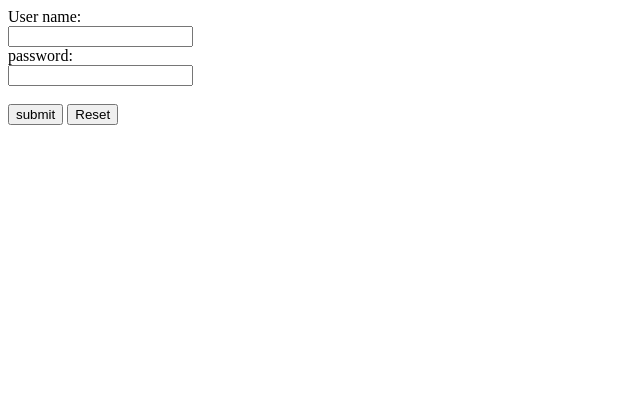
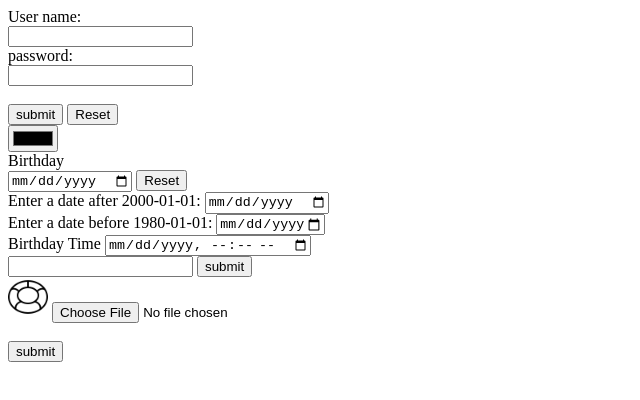
Before and after one commit to imran-sahim/first-test-project, a plain HTML site: page 7-6/password.html in a window 1280 px wide. Shown: the whole page, without its empty margins (0-640 px from the left). Drawn offline with Linux system fonts and the light colour scheme.

Commit message:
email/date/max/min

```diff
--- a/7-6/password.html
+++ b/7-6/password.html
@@ -1,11 +1,13 @@
 <!DOCTYPE html>
 <html lang="en">
+
 <head>
     <meta charset="UTF-8">
     <meta http-equiv="X-UA-Compatible" content="IE=edge">
     <meta name="viewport" content="width=device-width, initial-scale=1.0">
     <title>Password</title>
 </head>
+
 <body>
     <form action="#">
         <label for="uname">User name:</label><br>
@@ -15,5 +17,33 @@
         <input type="submit" value="submit">
         <input type="reset">
     </form>
+    <form action="#">
+        <label for="Color code"></label>
+        <input type="color" name="fav_color" id="fav_color" value="fav_color">
+    </form>
+    <form action="#">
+        <label for="birthday">Birthday</label><br>
+        <input type="date" id="birthday" name="birthday">
+        <input type="reset">
+   </form>
+   <form action="#">
+    <label for="datemin">Enter a date after 2000-01-01:</label>
+    <input type="date" id="datemin" name="datemin" min="2000-01-02"><br>
+    <label for="datemax">Enter a date before 1980-01-01:</label>
+    <input type="date" id="datemax" name="datemax" max="1979-12-31">
+   </form>
+   <form action="#">
+    <label for="bdate">Birthday Time</label>
+    <input type="datetime-local" id="bdate" name="bdate"><br>
+    <input type="email" id="email" name="email">
+    <input type="submit" value="submit">
+</form>
+<form action="#">
+    <input type="image" src="../images/float.png" alt="image" width="40" height="40" >
+    <input type="file" id="file" name="file"><br><br>
+    <input type="submit" value="submit">
+</form>
+
 </body>
+
 </html>
```
